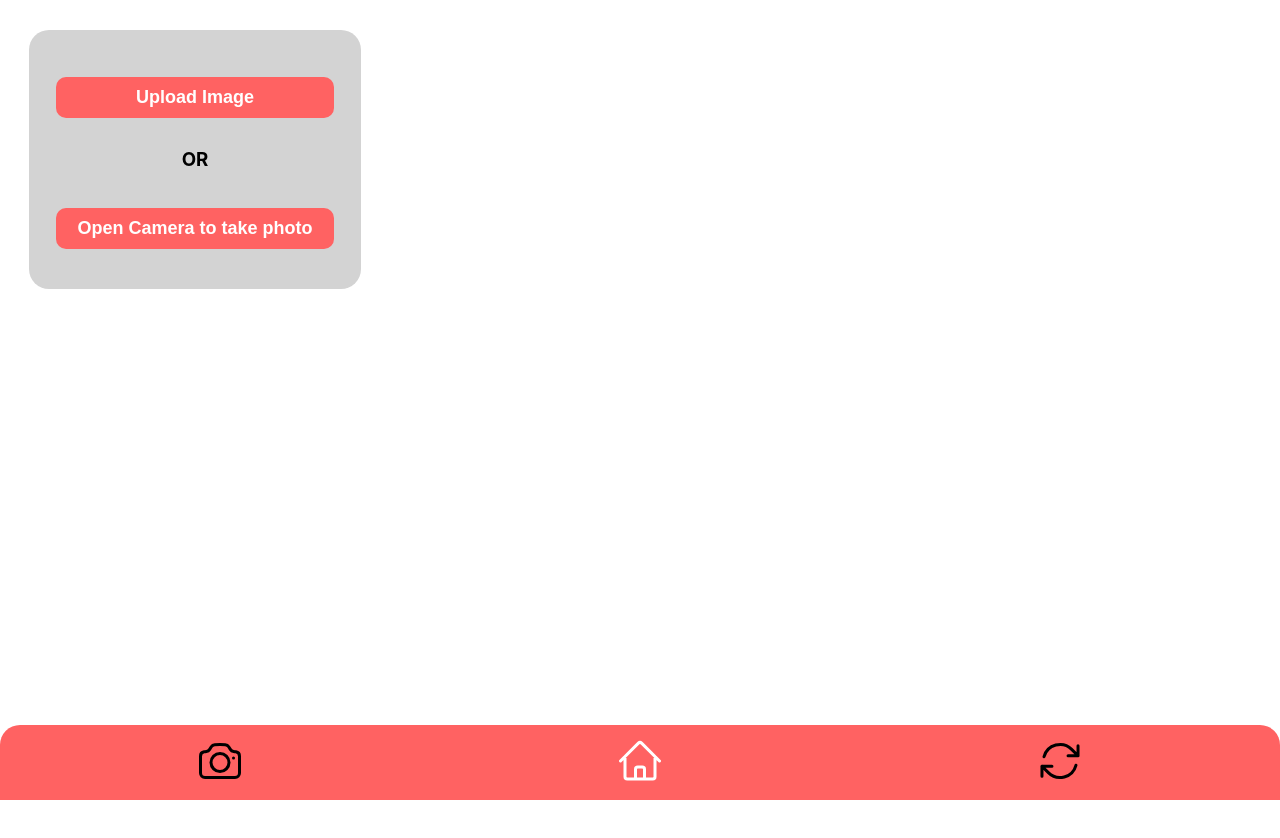
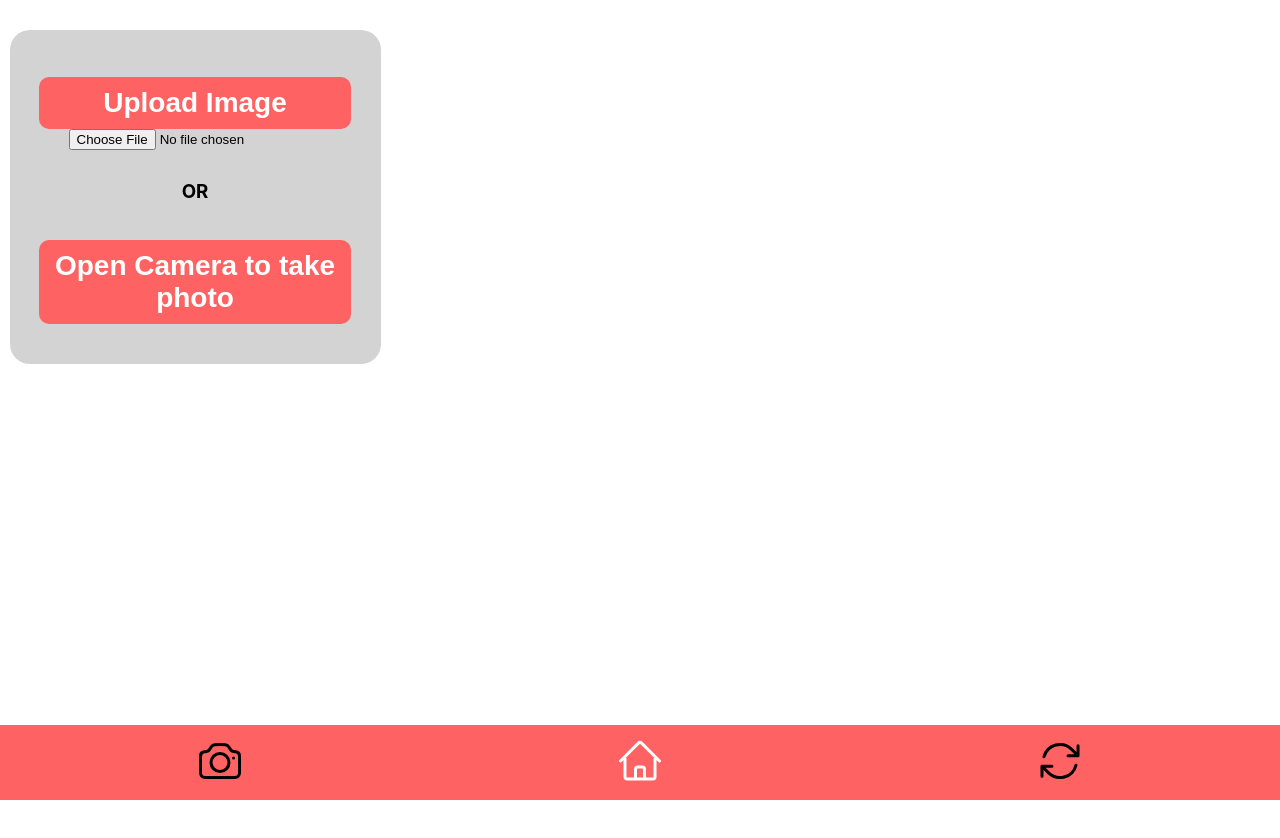
Before and after one commit to smrahman1/Chelf, a React (Create React App) app in the folder frontend/: page /camera in a window 1280 px wide. Shown: the top 838 px of the page. Built offline with nearby package versions, Linux system fonts and the light colour scheme.

Commit message:
font-size improvements

```diff
--- a/frontend/src/App.js
+++ b/frontend/src/App.js
@@ -2,7 +2,6 @@
 import HomePage from "./components/HomePage";
 import { BrowserRouter, Routes, Route } from "react-router-dom";
 import Generate from "./components/Generate";
-import Settings from "./components/Settings";
 import CameraPage from "./components/Camera";
 import NavBar from "./components/NavBar";
 import PantryItem from "./components/PantryItem";
@@ -14,7 +13,6 @@
         <Routes>
           <Route path="/" element={<HomePage />} />
           <Route path="/generate" element={<Generate />} />
-          <Route path="/settings" element={<Settings />} />
           <Route path="/camera" element={<CameraPage />} />
           <Route path="/pantry/:category" element={<PantryItem />} />
         </Routes>
--- a/frontend/src/components/Camera.css
+++ b/frontend/src/components/Camera.css
@@ -1,5 +1,5 @@
 .imageContainer {
-    width: 80%;
+  width: 90%;
   background-color: lightgray;
   margin: 30px auto;
   border-radius: 20px;
@@ -9,6 +9,9 @@
   padding: 40px 10px;
 }
 
+.buttonClass {
+  font-size: 28px;
+}
 h3 {
   margin: 30px 0;
 }
--- a/frontend/src/components/Camera.js
+++ b/frontend/src/components/Camera.js
@@ -5,16 +5,31 @@
 
 function CameraPage() {
   function handleTakePhoto(dataUri) {
+    // This gets given to backend
     console.log(dataUri);
   }
+  const handleFileChange = (e) => {
+    const file = e.target.files[0];
+    const reader = new FileReader();
+    reader.readAsDataURL(file);
+    reader.onloadend = () => {
+      const base64data = reader.result;
+      // This gets given to the backend
+      console.log(base64data);
+    };
+  };
   const [cameraOpen, setCameraOpen] = useState(false);
 
   return (
     <>
       <div className="imageContainer">
-        <button>Upload Image</button>
+        <button className="buttonClass">Upload Image</button>
+        <input type="file" onChange={handleFileChange} />
         <h3>OR</h3>
-        <button onClick={() => setCameraOpen(!cameraOpen)}>
+        <button
+          className="buttonClass"
+          onClick={() => setCameraOpen(!cameraOpen)}
+        >
           {cameraOpen ? "Close Camera" : "Open Camera to take photo"}
         </button>
       </div>
--- a/frontend/src/components/NavBar.css
+++ b/frontend/src/components/NavBar.css
@@ -1,6 +1,6 @@
 .navContainer {
   background-color: #ff6262;
-  border-radius: 20px 20px 0 0;
+  /* border-radius: 20px 20px 0 0; */
   position: absolute;
   bottom: 0;
   left: 0;
```
Lines whose indentation alone changed are shown as unchanged.
